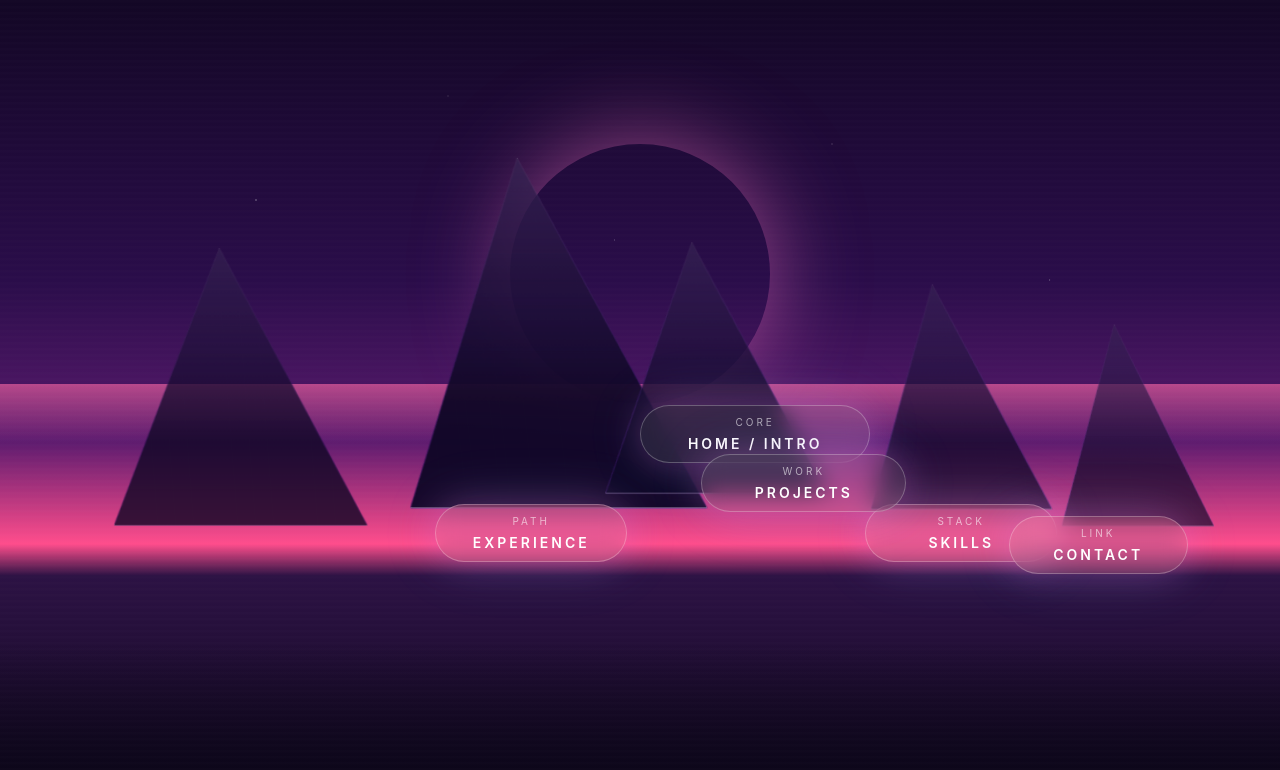
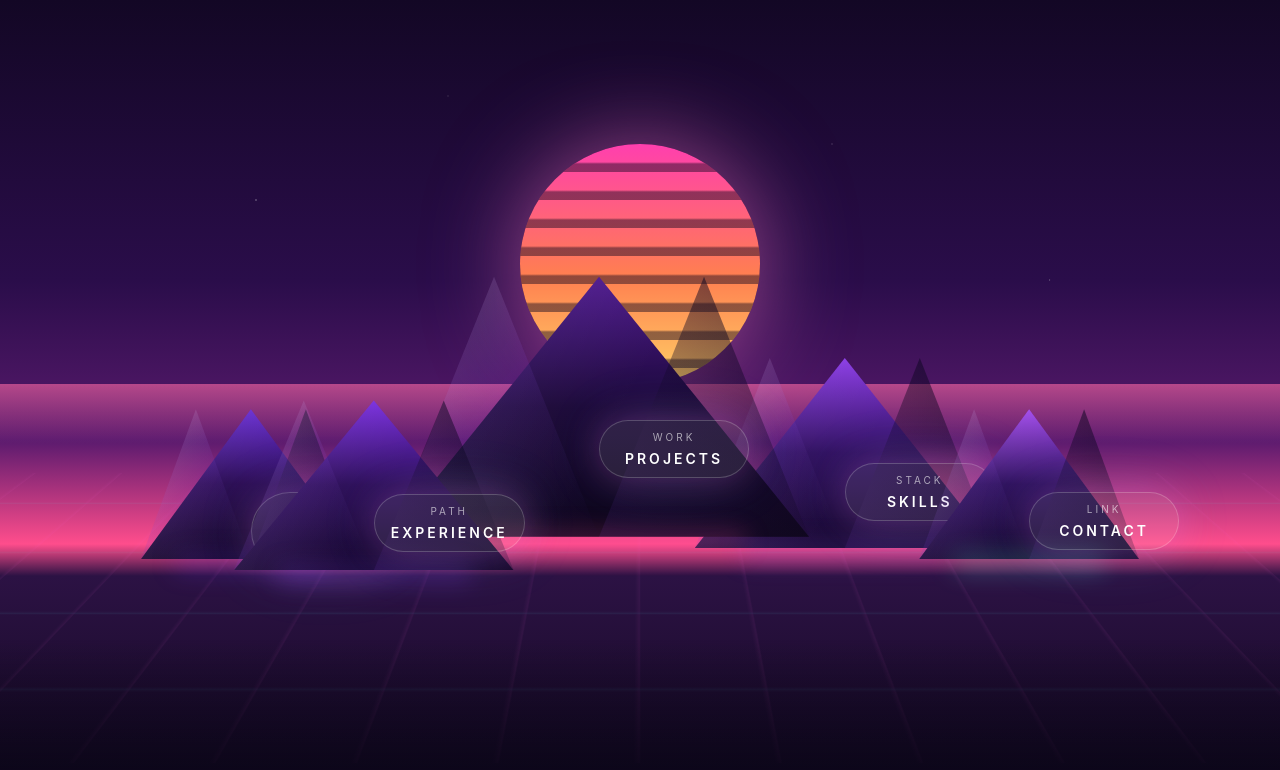
Before and after one commit to FrolovDre/about_me, a Next.js app: page / in a window 1280 px wide. Shown: the top 770 px of the page. Built offline with nearby package versions, Linux system fonts and the light colour scheme.

Commit message:
Revert "Restyle map to outrun 3D scene with CSS pyramids and overlayed UI"

```diff
--- a/app/globals.css
+++ b/app/globals.css
@@ -93,97 +93,3 @@ textarea:focus-visible {
     radial-gradient(circle at 70% 20%, rgba(78, 242, 255, 0.3), transparent 55%),
     radial-gradient(circle at 50% 60%, rgba(168, 85, 247, 0.3), transparent 60%);
 }
-
-.outrun-scanlines {
-  background-image: repeating-linear-gradient(
-    to bottom,
-    rgba(255, 255, 255, 0.08) 0px,
-    rgba(255, 255, 255, 0.08) 1px,
-    rgba(0, 0, 0, 0) 3px,
-    rgba(0, 0, 0, 0) 6px
-  );
-  opacity: 0.08;
-  mix-blend-mode: screen;
-}
-
-.outrun-sun {
-  background-image: linear-gradient(180deg, #ff4fb6 0%, #ff8b5c 55%, #ffd58a 100%);
-  position: relative;
-  overflow: hidden;
-}
-
-.outrun-sun::after {
-  content: '';
-  position: absolute;
-  inset: 0;
-  background-image: repeating-linear-gradient(
-    to bottom,
-    rgba(16, 8, 32, 0) 0px,
-    rgba(16, 8, 32, 0) 18px,
-    rgba(16, 8, 32, 0.4) 22px,
-    rgba(16, 8, 32, 0.4) 28px
-  );
-}
-
-.outrun-grid {
-  position: relative;
-  overflow: hidden;
-}
-
-.outrun-grid::before {
-  content: '';
-  position: absolute;
-  inset: 0;
-  background-image: linear-gradient(to right, rgba(255, 106, 182, 0.45) 1px, transparent 1px),
-    linear-gradient(to top, rgba(255, 106, 182, 0.35) 1px, transparent 1px);
-  background-size: 70px 70px;
-  transform: perspective(800px) rotateX(65deg) translateY(18%);
-  transform-origin: top;
-  opacity: 0.7;
-}
-
-.pyramid-3d {
-  position: absolute;
-  width: var(--pyramid-size);
-  height: var(--pyramid-size);
-  transform-style: preserve-3d;
-  transform: translateX(-50%) rotateY(var(--pyramid-rotate-y)) rotateX(var(--pyramid-rotate-x));
-  pointer-events: none;
-}
-
-.pyramid-face {
-  position: absolute;
-  inset: 0;
-  clip-path: polygon(50% 0%, 100% 100%, 0 100%);
-  transform-origin: 50% 100%;
-  background: linear-gradient(180deg, rgba(255, 255, 255, 0.1) 0%, var(--pyramid-color) 80%);
-  box-shadow: 0 0 20px rgba(255, 121, 201, 0.15);
-}
-
-.pyramid-face-front {
-  transform: translateZ(var(--pyramid-depth));
-  background: linear-gradient(180deg, rgba(255, 255, 255, 0.18) 0%, var(--pyramid-color) 70%);
-}
-
-.pyramid-face-left {
-  transform: rotateY(-90deg) translateZ(var(--pyramid-depth));
-  background: linear-gradient(180deg, rgba(120, 80, 210, 0.2) 0%, rgba(20, 10, 45, 0.9) 75%);
-}
-
-.pyramid-face-right {
-  transform: rotateY(90deg) translateZ(var(--pyramid-depth));
-  background: linear-gradient(180deg, rgba(30, 15, 60, 0.9) 0%, rgba(10, 5, 30, 0.95) 70%);
-}
-
-.pyramid-face-back {
-  transform: rotateY(180deg) translateZ(var(--pyramid-depth));
-  background: linear-gradient(180deg, rgba(40, 20, 70, 0.7) 0%, rgba(10, 5, 30, 0.95) 70%);
-}
-
-.pyramid-rim {
-  position: absolute;
-  inset: 0;
-  clip-path: polygon(50% 0%, 100% 100%, 0 100%);
-  border: 1px solid rgba(255, 255, 255, 0.28);
-  box-shadow: 0 0 18px var(--pyramid-edge);
-}
--- a/components/VaporMapDesktop.tsx
+++ b/components/VaporMapDesktop.tsx
@@ -1,7 +1,7 @@
 "use client";
 
 import { AnimatePresence, motion, useReducedMotion } from 'framer-motion';
-import { useCallback, useEffect, useMemo, useRef, useState, type CSSProperties, type MouseEvent } from 'react';
+import { useCallback, useEffect, useMemo, useRef, useState, type KeyboardEvent as ReactKeyboardEvent, type MouseEvent } from 'react';
 import profile from '../data/profile';
 import MapRoutes from './MapRoutes';
 import Window from './Window';
@@ -11,125 +11,60 @@ import IntroWindow from './windows/IntroWindow';
 import ProjectsWindow from './windows/ProjectsWindow';
 import SkillsWindow from './windows/SkillsWindow';
 
-const nodePlacements: Record<
+const pyramidLayout: Record<
   string,
   {
     left: string;
-    top: string;
-    width: string;
-    emphasis?: boolean;
-    order: string;
+    bottom: string;
+    width: number;
+    height: number;
+    tone: string;
+    glow: string;
   }
 > = {
   home: {
-    left: '50%',
-    top: '54%',
-    width: 'clamp(200px, 18vw, 260px)',
-    emphasis: true,
-    order: 'order-1',
+    left: '12%',
+    bottom: '18%',
+    width: 220,
+    height: 150,
+    tone: 'from-[#6a2fd4] via-[#2a0b52] to-[#120621]',
+    glow: 'bg-[#7b39ff]/25',
+  },
+  experience: {
+    left: '24%',
+    bottom: '16%',
+    width: 280,
+    height: 170,
+    tone: 'from-[#7a2fe0] via-[#2c0d58] to-[#140629]',
+    glow: 'bg-[#8a45ff]/25',
   },
   projects: {
-    left: '56%',
-    top: '62%',
-    width: 'clamp(180px, 16vw, 230px)',
-    order: 'order-2',
-  },
-  experience: {
-    left: '30%',
-    top: '70%',
-    width: 'clamp(170px, 15vw, 220px)',
-    order: 'order-3',
+    left: '46%',
+    bottom: '22%',
+    width: 420,
+    height: 260,
+    tone: 'from-[#4f1a8f] via-[#1b0838] to-[#0c0618]',
+    glow: 'bg-[#ff4fa3]/30',
   },
   skills: {
-    left: '72%',
-    top: '70%',
-    width: 'clamp(170px, 15vw, 220px)',
-    order: 'order-4',
+    left: '70%',
+    bottom: '20%',
+    width: 300,
+    height: 190,
+    tone: 'from-[#8b3be6] via-[#2f0f5f] to-[#16072b]',
+    glow: 'bg-[#9a5bff]/25',
   },
   contact: {
-    left: '86%',
-    top: '72%',
-    width: 'clamp(170px, 14vw, 210px)',
-    order: 'order-5',
+    left: '88%',
+    bottom: '18%',
+    width: 220,
+    height: 150,
+    tone: 'from-[#a24bed] via-[#2d0f5c] to-[#15072c]',
+    glow: 'bg-[#7df9ff]/25',
   },
 };
 
-const pyramidScene = [
-  {
-    id: 'pyramid-main',
-    left: '42%',
-    bottom: '36%',
-    size: 'clamp(240px, 28vw, 420px)',
-    depth: '120px',
-    rotateY: '34deg',
-    rotateX: '12deg',
-    color: '#5b1f98',
-    edge: '#d68cff',
-    opacity: 0.95,
-  },
-  {
-    id: 'pyramid-left',
-    left: '18%',
-    bottom: '34%',
-    size: 'clamp(200px, 22vw, 340px)',
-    depth: '100px',
-    rotateY: '26deg',
-    rotateX: '10deg',
-    color: '#4a167e',
-    edge: '#9b6bff',
-    opacity: 0.8,
-  },
-  {
-    id: 'pyramid-mid',
-    left: '55%',
-    bottom: '38%',
-    size: 'clamp(180px, 20vw, 300px)',
-    depth: '90px',
-    rotateY: '30deg',
-    rotateX: '11deg',
-    color: '#6a2bb0',
-    edge: '#c281ff',
-    opacity: 0.85,
-  },
-  {
-    id: 'pyramid-right',
-    left: '74%',
-    bottom: '36%',
-    size: 'clamp(160px, 18vw, 260px)',
-    depth: '80px',
-    rotateY: '38deg',
-    rotateX: '12deg',
-    color: '#7a36c4',
-    edge: '#ff78c8',
-    opacity: 0.75,
-  },
-  {
-    id: 'pyramid-right-small',
-    left: '88%',
-    bottom: '34%',
-    size: 'clamp(140px, 16vw, 220px)',
-    depth: '70px',
-    rotateY: '42deg',
-    rotateX: '10deg',
-    color: '#8f45d8',
-    edge: '#ff9de1',
-    opacity: 0.7,
-  },
-];
-
 const MotionButton = motion.button;
-
-interface Pyramid3DProps {
-  left: string;
-  bottom: string;
-  size: string;
-  depth: string;
-  rotateY: string;
-  rotateX: string;
-  color: string;
-  edge: string;
-  opacity: number;
-}
 
 const windowPresets: Record<string, { left: string; top: string }> = {
   home: { left: '8%', top: '8%' },
@@ -266,7 +201,6 @@ export default function VaporMapDesktop() {
         }}
         aria-hidden="true"
       />
-      <div className="absolute inset-0 z-[5] outrun-scanlines" aria-hidden="true" />
       <div
         className="absolute inset-0 z-0 opacity-80"
         style={{
@@ -275,15 +209,28 @@ export default function VaporMapDesktop() {
         }}
         aria-hidden="true"
       />
-      <div className="absolute left-1/2 top-[18%] z-[6] h-[260px] w-[260px] -translate-x-1/2 rounded-full shadow-[0_0_90px_rgba(255,120,200,0.55)]">
-        <div className="absolute inset-0 rounded-full outrun-sun" />
+      <div className="absolute left-1/2 top-[18%] z-0 h-[240px] w-[240px] -translate-x-1/2 rounded-full shadow-[0_0_90px_rgba(255,120,200,0.55)]">
+        <div
+          className="absolute inset-0 rounded-full"
+          style={{
+            background:
+              'linear-gradient(180deg, #ff3fae 0%, #ff7f50 55%, #ffd166 100%)',
+          }}
+        />
+        <div
+          className="absolute inset-0 rounded-full"
+          style={{
+            backgroundImage:
+              'repeating-linear-gradient(to bottom, rgba(10,4,30,0) 0px, rgba(10,4,30,0) 18px, rgba(10,4,30,0.45) 20px, rgba(10,4,30,0.45) 28px)',
+          }}
+        />
       </div>
       <div
         className="absolute inset-x-0 top-[48%] z-0 h-[120px] bg-gradient-to-b from-[#ff6aa6]/60 via-transparent to-transparent"
         aria-hidden="true"
       />
       <div
-        className="outrun-grid absolute inset-x-0 bottom-0 z-0 h-[45%] opacity-80 animate-grid-treadmill"
+        className="retro-grid absolute inset-x-0 bottom-0 z-0 h-[45%] opacity-70 animate-grid-treadmill"
         aria-hidden="true"
       />
       <div
@@ -298,30 +245,65 @@ export default function VaporMapDesktop() {
         </header>
 
         <div className="relative flex flex-1 items-center justify-center px-6 pb-10 md:px-12">
-          <div className="absolute inset-0 z-10 pointer-events-none">
-            {pyramidScene.map((pyramid) => (
-              <Pyramid3D key={pyramid.id} {...pyramid} />
-            ))}
-          </div>
+          <div className="relative z-30 grid w-full max-w-5xl grid-cols-2 gap-6 md:block md:h-[560px]">
+            {profile.mapNodes.map((node, index) => {
+              const layout = pyramidLayout[node.id];
+              if (!layout) return null;
 
-          <div className="relative z-30 grid w-full max-w-5xl grid-cols-2 gap-6 md:block md:h-[620px]">
-            {profile.mapNodes.map((node, index) => {
-              const placement = nodePlacements[node.id];
-              if (!placement) return null;
               return (
                 <div
                   key={node.id}
-                  className={`relative flex min-h-[160px] flex-col items-center justify-center rounded-2xl border border-white/10 bg-white/5 md:absolute md:min-h-0 md:border-0 md:bg-transparent ${placement.order}`}
+                  className="relative flex min-h-[180px] flex-col items-center justify-center rounded-2xl border border-white/10 bg-white/5 md:absolute md:min-h-0 md:border-0 md:bg-transparent"
                   style={
                     isMobile
                       ? undefined
                       : {
-                          left: placement.left,
-                          top: placement.top,
-                          transform: 'translate(-50%, -50%)',
+                          left: layout.left,
+                          bottom: layout.bottom,
+                          width: `${layout.width}px`,
+                          height: `${layout.height}px`,
+                          transform: 'translateX(-50%)',
                         }
                   }
                 >
+                  <div
+                    className={`absolute inset-0 hidden bg-gradient-to-b ${layout.tone} md:block`}
+                    style={{
+                      clipPath: 'polygon(50% 0%, 100% 100%, 0 100%)',
+                    }}
+                    aria-hidden="true"
+                  />
+                  <div
+                    className="absolute left-0 top-0 hidden h-full w-1/2 md:block"
+                    style={{
+                      clipPath: 'polygon(50% 0%, 100% 100%, 0 100%)',
+                      background:
+                        'linear-gradient(130deg, rgba(255,255,255,0.18) 0%, rgba(120,60,200,0.15) 50%, rgba(10,5,30,0.2) 100%)',
+                    }}
+                    aria-hidden="true"
+                  />
+                  <div
+                    className="absolute right-0 top-0 hidden h-full w-1/2 md:block"
+                    style={{
+                      clipPath: 'polygon(50% 0%, 100% 100%, 0 100%)',
+                      background:
+                        'linear-gradient(220deg, rgba(10,5,30,0.65) 0%, rgba(20,8,40,0.3) 55%, rgba(120,60,200,0.12) 100%)',
+                    }}
+                    aria-hidden="true"
+                  />
+                  <div
+                    className="absolute inset-0 hidden opacity-60 md:block"
+                    style={{
+                      background:
+                        'linear-gradient(120deg, rgba(255,255,255,0.15) 0%, rgba(255,255,255,0) 55%)',
+                      clipPath: 'polygon(50% 0%, 100% 100%, 0 100%)',
+                    }}
+                    aria-hidden="true"
+                  />
+                  <div
+                    className={`absolute -bottom-3 left-1/2 hidden h-4 w-[70%] -translate-x-1/2 rounded-full blur-md md:block ${layout.glow}`}
+                    aria-hidden="true"
+                  />
                   <MapNode
                     node={node}
                     index={index}
@@ -338,17 +320,10 @@ export default function VaporMapDesktop() {
                         openWindow(node.id, opener);
                       }
                     }}
-                    className={`${
+                    className={
                       isMobile
                         ? 'relative'
-                        : 'absolute left-1/2 top-1/2 z-20 -translate-x-1/2 -translate-y-1/2'
-                    } ${placement.emphasis ? 'md:scale-[1.06]' : ''}`}
-                    style={
-                      isMobile
-                        ? undefined
-                        : ({
-                            width: placement.width,
-                          } as CSSProperties)
+                        : 'absolute left-1/2 top-[55%] z-20 -translate-x-1/2 -translate-y-1/2'
                     }
                   />
                 </div>
@@ -413,7 +388,6 @@ interface MapNodeProps {
   isMobile: boolean;
   onSelect: (opener: HTMLElement) => void;
   className?: string;
-  style?: CSSProperties;
 }
 
 function MapNode({
@@ -423,7 +397,6 @@ function MapNode({
   isMobile,
   onSelect,
   className,
-  style,
 }: MapNodeProps) {
   const prefersReducedMotion = useReducedMotion();
 
@@ -435,8 +408,7 @@ function MapNode({
     <MotionButton
       type="button"
       onClick={handleActivate}
-      style={style}
-      className={`group ${className ?? ''} z-20 inline-flex min-w-[150px] flex-col items-center gap-1 rounded-full border border-white/25 bg-white/10 px-4 py-2 text-center text-xs uppercase tracking-[0.25em] text-white/90 shadow-glow backdrop-blur-md transition-transform focus-visible:ring-2 focus-visible:ring-neon-cyan ${
+      className={`group ${className ?? ''} z-20 inline-flex min-w-[150px] flex-col items-center gap-1 rounded-full border border-white/20 bg-white/10 px-4 py-2 text-center text-xs uppercase tracking-[0.25em] text-white/80 shadow-glow transition-transform focus-visible:ring-2 focus-visible:ring-neon-cyan ${
         isActive
           ? 'border-neon-cyan/80 text-neon-cyan shadow-glow-strong'
           : 'hover:border-neon-pink/70 hover:text-neon-pink'
@@ -475,41 +447,3 @@ function MapNode({
     </MotionButton>
   );
 }
-
-function Pyramid3D({
-  left,
-  bottom,
-  size,
-  depth,
-  rotateY,
-  rotateX,
-  color,
-  edge,
-  opacity,
-}: Pyramid3DProps) {
-  return (
-    <div
-      className="pyramid-3d"
-      style={
-        {
-          left,
-          bottom,
-          '--pyramid-size': size,
-          '--pyramid-depth': depth,
-          '--pyramid-rotate-y': rotateY,
-          '--pyramid-rotate-x': rotateX,
-          '--pyramid-color': color,
-          '--pyramid-edge': edge,
-          opacity,
-        } as CSSProperties
-      }
-      aria-hidden="true"
-    >
-      <span className="pyramid-face pyramid-face-front" />
-      <span className="pyramid-face pyramid-face-left" />
-      <span className="pyramid-face pyramid-face-right" />
-      <span className="pyramid-face pyramid-face-back" />
-      <span className="pyramid-rim" />
-    </div>
-  );
-}
```
